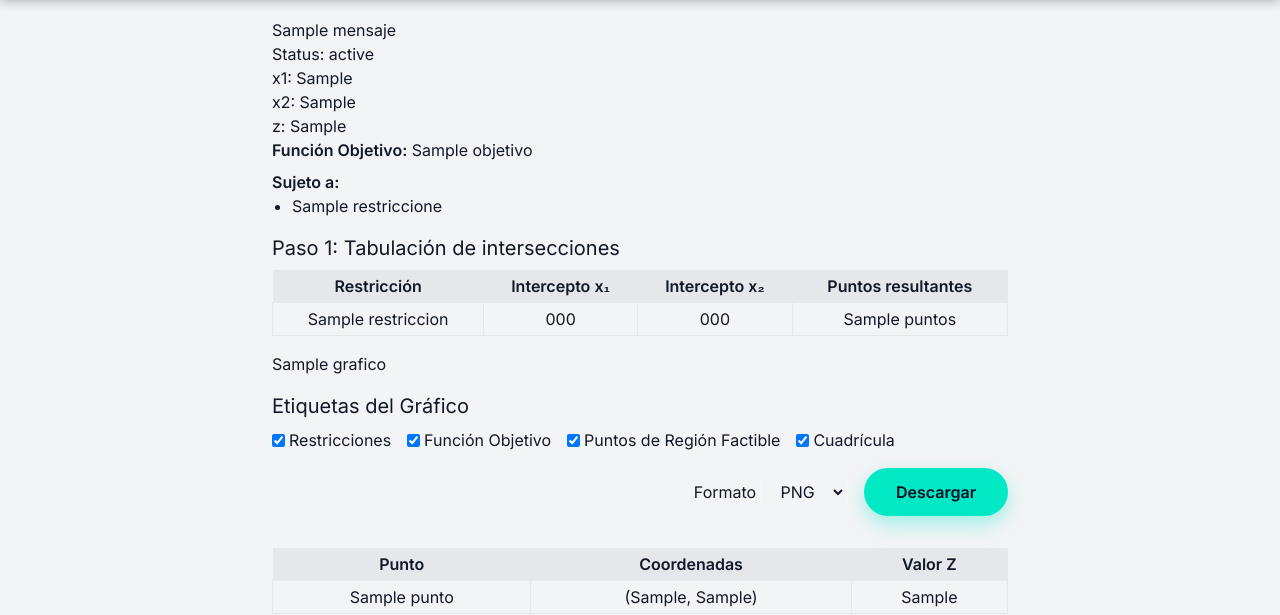
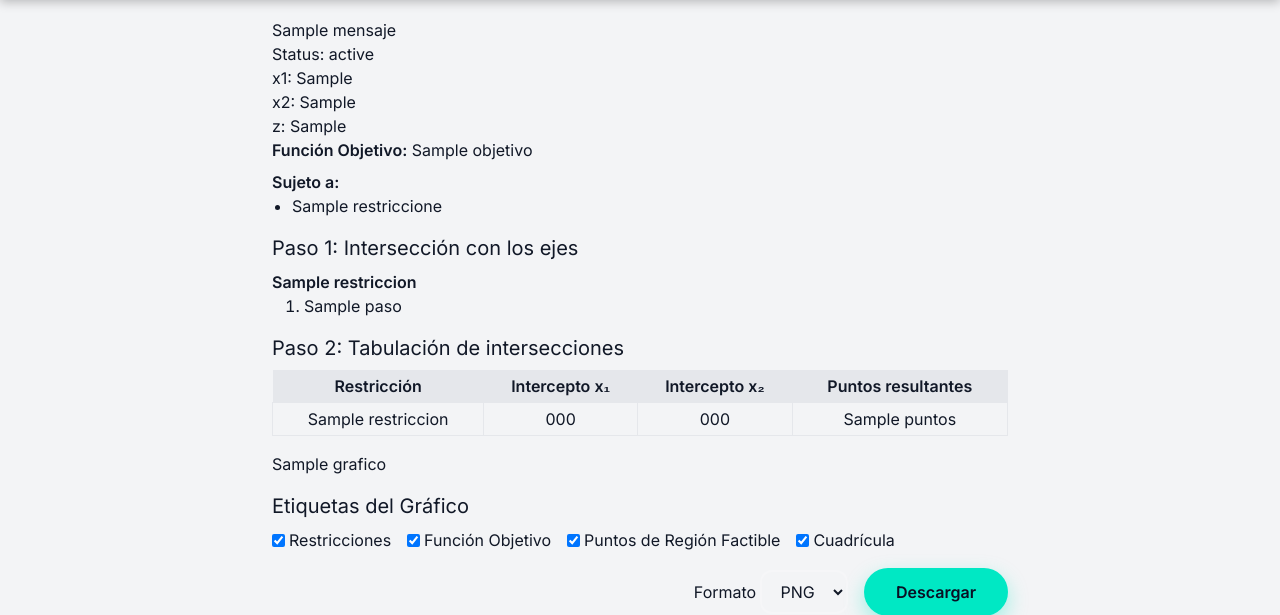
Before and after one commit to YANA021/MOP-Repository, a Django app: template Mop_Proyecto/templates/resultado.html in a window 1280 px wide. Shown: the part 54-669 px from the top of the page. Run offline with Django 5.2, Linux system fonts and the light colour scheme; the template is opened without the code that fills it: most values are stand-ins (such as "Sample title", 1, 10 or a date in 2020); some libraries are stand-ins or nearby versions.

Commit message:
Arreglando el proceso

```diff
--- a/MetodoGrafico/views.py
+++ b/MetodoGrafico/views.py
@@ -111,7 +111,7 @@ def metodo_grafico(request):
             f"{r['coef_x1']} x1 + {r['coef_x2']} x2 {r['operador']} {r['valor']}"
             for r in restricciones
         ]
-        df_tabla = tabla_intersecciones(restr_para_tabla)
+        df_tabla, pasos_inter = tabla_intersecciones(restr_para_tabla, incluir_pasos=True)
         tabla = [
             {k: to_native(v) for k, v in fila.items()} for fila in df_tabla.to_dict("records")
         ]
@@ -125,6 +125,7 @@ def metodo_grafico(request):
             "objetivo": objetivo_text,
             "restricciones": restricciones_fmt,
             "tabla_inter": tabla,
+            "pasos_inter": pasos_inter,
             "vertices": vertices,
             }
         return render(request, "resultado.html", context)
@@ -207,7 +208,7 @@ def ver_problema(request, pk):
         f"{r['coef_x1']} x1 + {r['coef_x2']} x2 {r['operador']} {r['valor']}"
         for r in problema.restricciones
     ]
-    df_tabla = tabla_intersecciones(restr_para_tabla)
+    df_tabla, pasos_inter = tabla_intersecciones(restr_para_tabla, incluir_pasos=True)
     tabla = [
         {k: to_native(v) for k, v in fila.items()} for fila in df_tabla.to_dict("records")
     ]
@@ -220,6 +221,7 @@ def ver_problema(request, pk):
         "objetivo": objetivo_text,
         "restricciones": restricciones_fmt,
         "tabla_inter": tabla,
+        "pasos_inter": pasos_inter,
         "vertices": vertices,
     }
     return render(request, "resultado.html", context)
--- a/Mop_Proyecto/templates/resultado.html
+++ b/Mop_Proyecto/templates/resultado.html
@@ -17,7 +17,17 @@
         {% endfor %}
     </ul>
 
-    <h2 class="text-xl mt-4 mb-2">Paso 1: Tabulación de intersecciones</h2>
+   <h2 class="text-xl mt-4 mb-2">Paso 1: Intersección con los ejes</h2>
+    {% for paso in pasos_inter %}
+    <p class="font-semibold">{{ paso.restriccion }}</p>
+    <ol class="list-decimal ml-8 mb-4">
+        {% for p in paso.pasos %}
+        <li>{{ p }}</li>
+        {% endfor %}
+    </ol>
+    {% endfor %}
+
+    <h2 class="text-xl mt-4 mb-2">Paso 2: Tabulación de intersecciones</h2>
     <div class="overflow-x-auto">
     <table class="min-w-full text-center mb-4">
         <thead>
```
Also changed, not shown: MetodoGrafico/tabla_intersecciones.py (+14 -8 lines).
